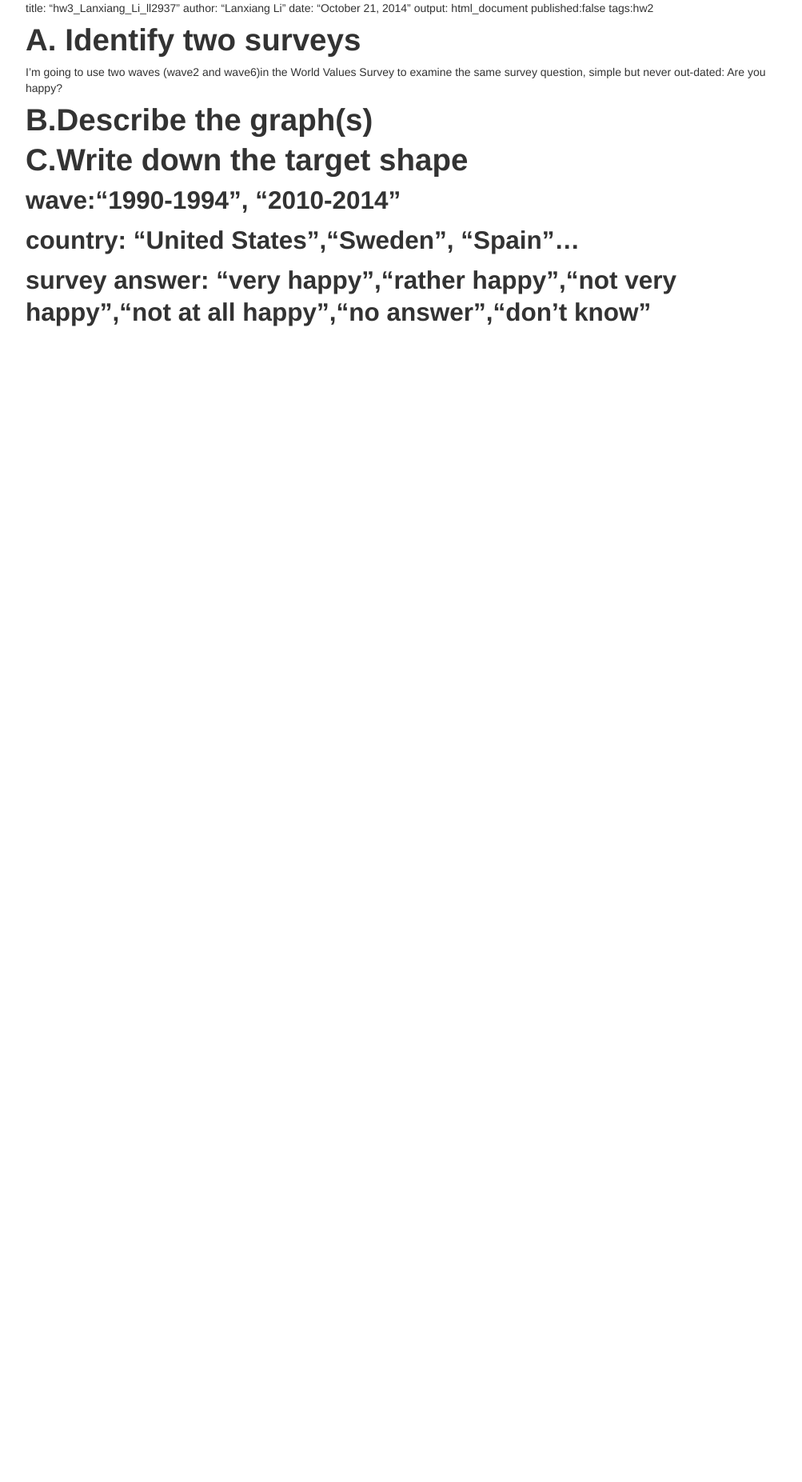
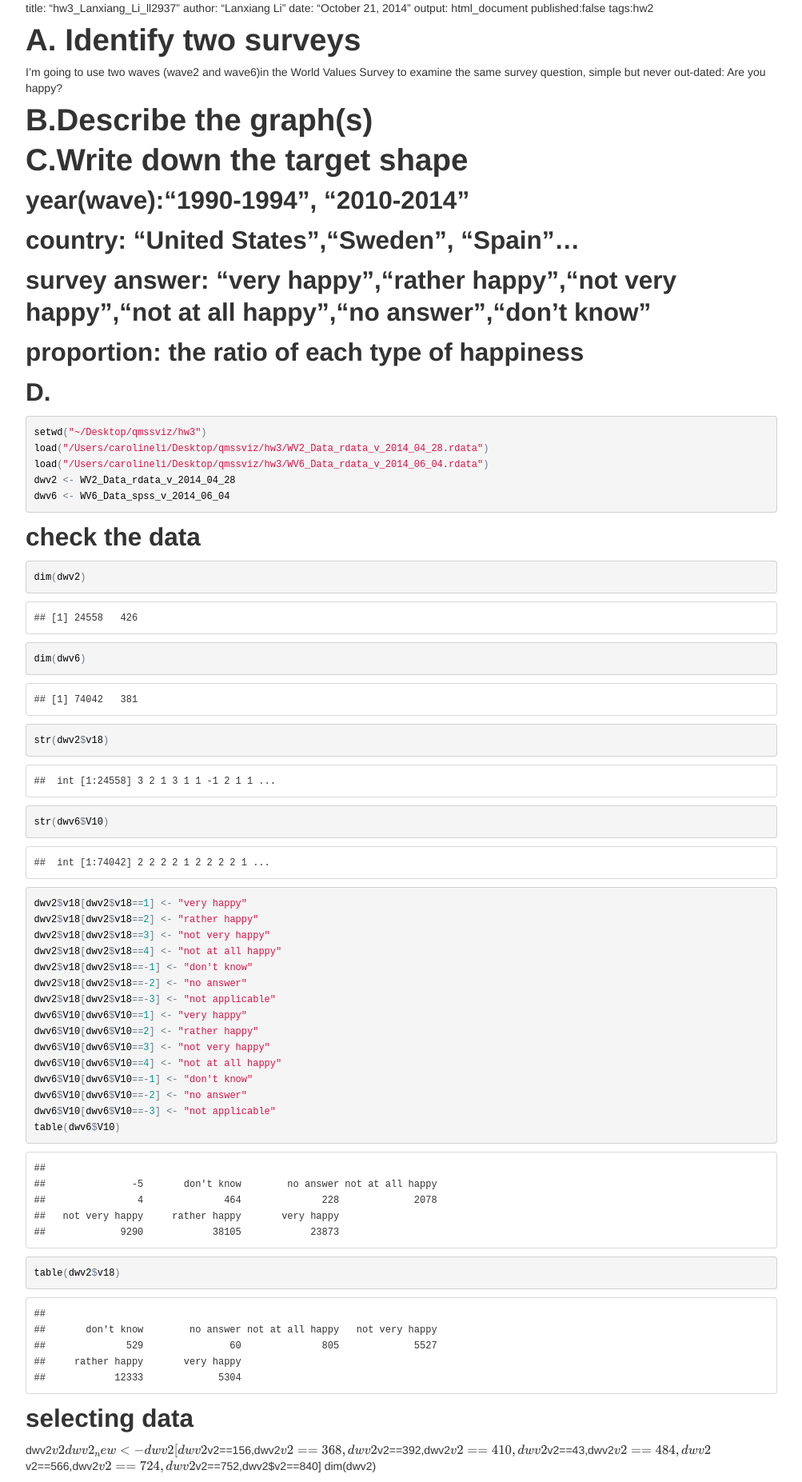
Before and after one commit to malecki/qmssviz, a Jekyll site: the page hw3/posts/hw3_Lanxiang_Li_ll2937.html, which Jekyll copies as it is, in a window 1280 px wide. Shown: the whole page at 80% size, without its empty margins (138-1141 px from the left). Built offline with Jekyll 4.4.1, drawn with Linux system fonts in a browser that asks for light colours; Markdown is read by kramdown in place of the engine named in the settings; formulas are drawn with MathJax 3; before the commit the page ends 900 px from its top, so only the background shows below that.

Commit message:
stuck with calculation

```diff
--- a/hw3/posts/hw3_Lanxiang_Li_ll2937.html
+++ b/hw3/posts/hw3_Lanxiang_Li_ll2937.html
@@ -62,14 +62,66 @@ if (window.hljs && document.readyState && document.readyState === "complete") {
 </div>
 <div id="c.write-down-the-target-shape" class="section level1">
 <h1>C.Write down the target shape</h1>
-<div id="wave1990-1994-2010-2014" class="section level2">
-<h2>wave:“1990-1994”, “2010-2014”</h2>
+<div id="yearwave1990-1994-2010-2014" class="section level2">
+<h2>year(wave):“1990-1994”, “2010-2014”</h2>
 </div>
 <div id="country-united-statessweden-spain" class="section level2">
 <h2>country: “United States”,“Sweden”, “Spain”…</h2>
 </div>
 <div id="survey-answer-very-happyrather-happynot-very-happynot-at-all-happyno-answerdont-know" class="section level2">
 <h2>survey answer: “very happy”,“rather happy”,“not very happy”,“not at all happy”,“no answer”,“don’t know”</h2>
+</div>
+<div id="proportion-the-ratio-of-each-type-of-happiness" class="section level2">
+<h2>proportion: the ratio of each type of happiness</h2>
+</div>
+<div id="d." class="section level2">
+<h2>D.</h2>
+<pre class="r"><code>setwd(&quot;~/Desktop/qmssviz/hw3&quot;)
+load(&quot;/Users/carolineli/Desktop/qmssviz/hw3/WV2_Data_rdata_v_2014_04_28.rdata&quot;)
+load(&quot;/Users/carolineli/Desktop/qmssviz/hw3/WV6_Data_rdata_v_2014_06_04.rdata&quot;)
+dwv2 &lt;- WV2_Data_rdata_v_2014_04_28
+dwv6 &lt;- WV6_Data_spss_v_2014_06_04</code></pre>
+</div>
+<div id="check-the-data" class="section level2">
+<h2>check the data</h2>
+<pre class="r"><code>dim(dwv2)</code></pre>
+<pre><code>## [1] 24558   426</code></pre>
+<pre class="r"><code>dim(dwv6)</code></pre>
+<pre><code>## [1] 74042   381</code></pre>
+<pre class="r"><code>str(dwv2$v18)</code></pre>
+<pre><code>##  int [1:24558] 3 2 1 3 1 1 -1 2 1 1 ...</code></pre>
+<pre class="r"><code>str(dwv6$V10)</code></pre>
+<pre><code>##  int [1:74042] 2 2 2 2 1 2 2 2 2 1 ...</code></pre>
+<pre class="r"><code>dwv2$v18[dwv2$v18==1] &lt;- &quot;very happy&quot;
+dwv2$v18[dwv2$v18==2] &lt;- &quot;rather happy&quot;
+dwv2$v18[dwv2$v18==3] &lt;- &quot;not very happy&quot;
+dwv2$v18[dwv2$v18==4] &lt;- &quot;not at all happy&quot;
+dwv2$v18[dwv2$v18==-1] &lt;- &quot;don't know&quot;
+dwv2$v18[dwv2$v18==-2] &lt;- &quot;no answer&quot;
+dwv2$v18[dwv2$v18==-3] &lt;- &quot;not applicable&quot;
+dwv6$V10[dwv6$V10==1] &lt;- &quot;very happy&quot;
+dwv6$V10[dwv6$V10==2] &lt;- &quot;rather happy&quot;
+dwv6$V10[dwv6$V10==3] &lt;- &quot;not very happy&quot;
+dwv6$V10[dwv6$V10==4] &lt;- &quot;not at all happy&quot;
+dwv6$V10[dwv6$V10==-1] &lt;- &quot;don't know&quot;
+dwv6$V10[dwv6$V10==-2] &lt;- &quot;no answer&quot;
+dwv6$V10[dwv6$V10==-3] &lt;- &quot;not applicable&quot;
+table(dwv6$V10)</code></pre>
+<pre><code>##
+##               -5       don't know        no answer not at all happy
+##                4              464              228             2078
+##   not very happy     rather happy       very happy
+##             9290            38105            23873</code></pre>
+<pre class="r"><code>table(dwv2$v18)</code></pre>
+<pre><code>##
+##       don't know        no answer not at all happy   not very happy
+##              529               60              805             5527
+##     rather happy       very happy
+##            12333             5304</code></pre>
+</div>
+<div id="selecting-data" class="section level2">
+<h2>selecting data</h2>
+<p>dwv2<span class="math">\(v2 dwv2_new &lt;-dwv2[dwv2\)</span>v2==156,dwv2<span class="math">\(v2==368,dwv2\)</span>v2==392,dwv2<span class="math">\(v2==410,dwv2\)</span>v2==43,dwv2<span class="math">\(v2==484,dwv2\)</span>v2==566,dwv2<span class="math">\(v2==724,dwv2\)</span>v2==752,dwv2$v2==840] dim(dwv2)</p>
 </div>
 </div>
 
```
Also changed, not shown: hw3/posts/hw3_Lanxiang_Li_ll2937.Rmd (+41 -3 lines).
